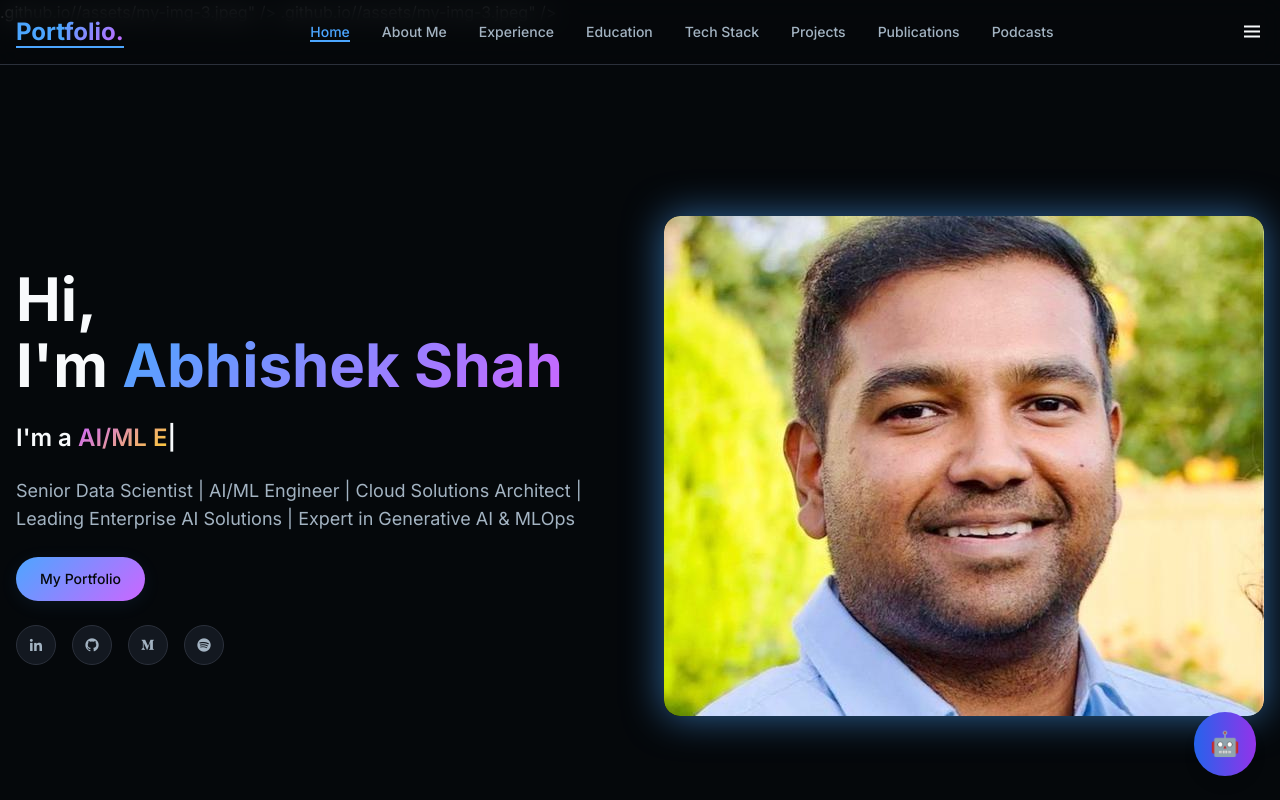
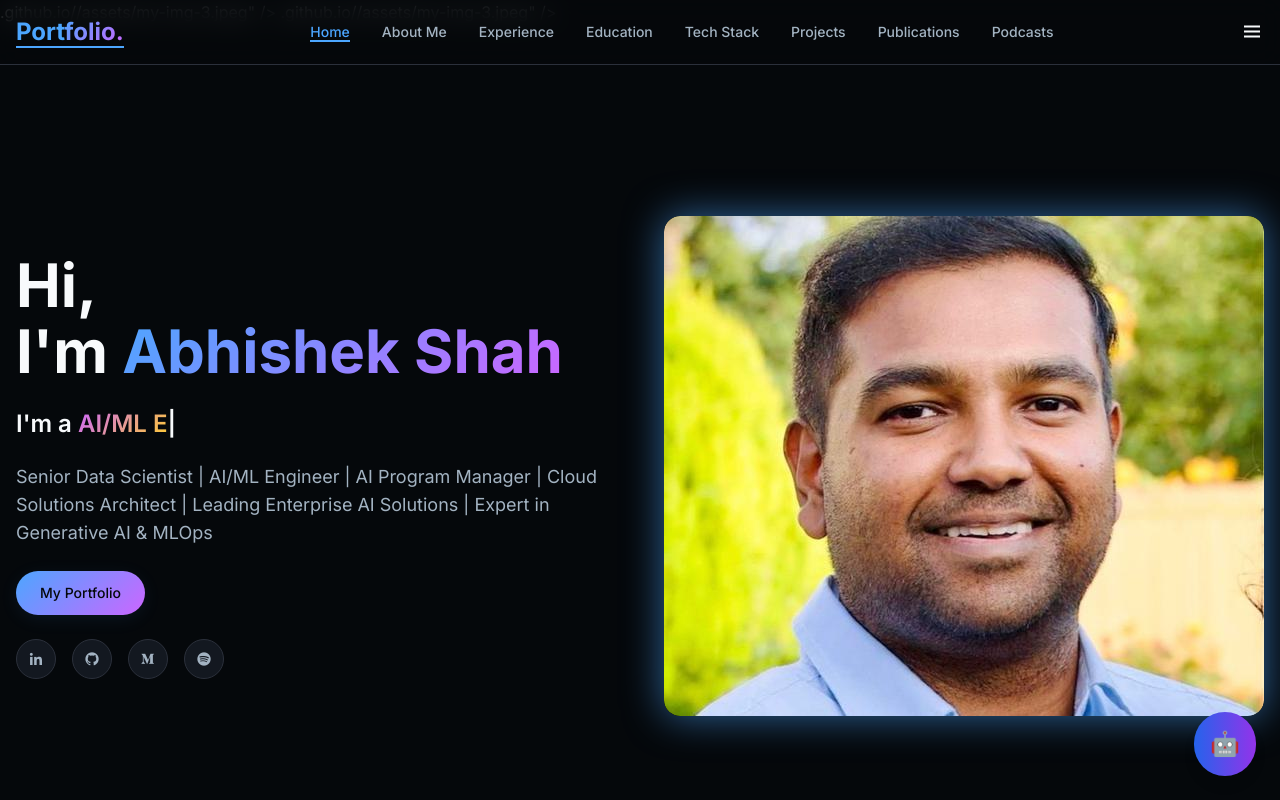
Before and after one commit to abh2050/abhishek-shah-portfolio, a React (Vite) app: page /#/ in a window 1280 px wide. Shown: the top 800 px of the page. Built offline with nearby package versions, Linux system fonts and the light colour scheme; the HTML template or start-up script is replaced by a standard one.

Commit message:
Changes
Co-authored-by: abh2050 <44420081+abh2050@users.noreply.github.com>

```diff
--- a/src/pages/Portfolio.tsx
+++ b/src/pages/Portfolio.tsx
@@ -164,7 +164,7 @@ const Portfolio = () => {
               </h3>
 
               <p className="text-lg">
-                Senior Data Scientist | AI/ML Engineer | Cloud Solutions Architect | Leading Enterprise AI Solutions | Expert in Generative AI & MLOps
+                Senior Data Scientist | AI/ML Engineer | AI Program Manager | Cloud Solutions Architect | Leading Enterprise AI Solutions | Expert in Generative AI & MLOps
               </p>
 
               <a
```
